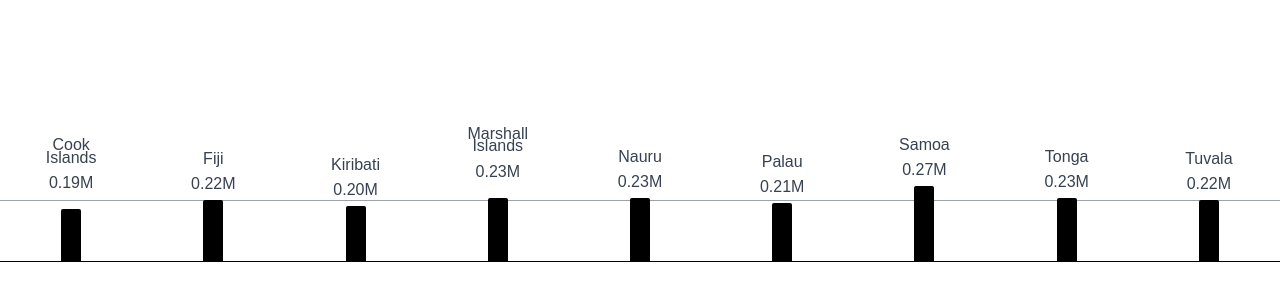
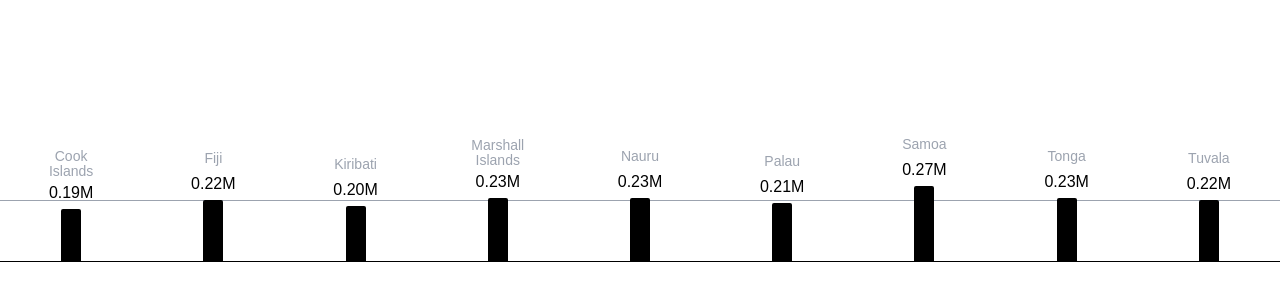
Before and after one commit to intendedsideeffects/Chauka-mobile, a Next.js app: page /sea-level-rise in a window 1280 px wide. Shown: the part 120-420 px from the top of the page. Built offline with nearby package versions, Linux system fonts and the light colour scheme.

Commit message:
Update sea level rise chart: improve label positioning, styling, and fix annotation overlap

```diff
--- a/src/app/components/SeaLevelRiseChart.jsx
+++ b/src/app/components/SeaLevelRiseChart.jsx
@@ -204,8 +204,9 @@ const SeaLevelRiseChart = () => {
 
                              <div className="relative" style={{ width: '100%', height: '100%' }}>
                    {/* Global sea level rise annotation */}
-                   <div className="absolute -left-56 z-30" style={{
-                      top: `${350 - (currentGlobalRise / 1.0) * 280}px`
+                   <div className="absolute z-30" style={{
+                      top: `${350 - (currentGlobalRise / 1.0) * 280 - 8}px`,
+                      left: '-200px'
                    }}>
                      <div className="text-sm text-gray-600 font-medium text-right">
                        Global Sea Level Rise: {currentGlobalRise.toFixed(2)}M
@@ -240,21 +241,23 @@ const SeaLevelRiseChart = () => {
                      <div className="absolute left-1/2 transform -translate-x-1/2 text-base text-gray-700 z-20"
                           style={{
                             top: item.country === "Marshall Islands" || item.country === "Cook Islands"
-                              ? '-70px'
+                              ? '-60px'
                               : '-50px',
                             textAlign: 'center',
                             lineHeight: item.country === "Marshall Islands" || item.country === "Cook Islands"
-                              ? '0.8'
-                              : 'normal'
+                              ? '1.1'
+                              : 'normal',
+                            color: '#9ca3af',
+                            fontSize: '0.875rem'
                           }}>
                        {item.country}
                      </div>
                      <div className="absolute left-1/2 transform -translate-x-1/2 text-base text-gray-700 z-20"
                           style={{
-                            top: item.country === "Marshall Islands" || item.country === "Cook Islands"
-                              ? '-38px'
-                              : '-28px',
-                            textAlign: 'center'
+                            top: '-28px',
+                            textAlign: 'center',
+                            color: '#000000',
+                            fontSize: '1rem'
                           }}>
                        {item.selectedValue.toFixed(2)}M
                      </div>
```
